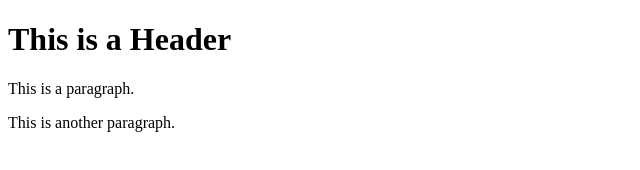
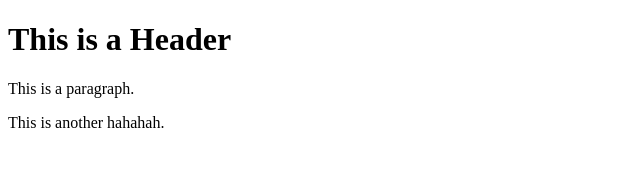
Before and after one commit to raulbarriga/git-test, a website: page index.html in a window 1280 px wide. Shown: the full height of the page, 0-640 px from the left. Drawn offline with Linux system fonts and the light colour scheme.

```diff
--- a/index.html
+++ b/index.html
@@ -3,6 +3,6 @@
     <body>
         <h1>This is a Header</h1>
         <p>This is a paragraph.</p>
-        <p>This is another paragraph.</p>
+        <p>This is another hahahah.</p>
     </body>
 </html>
```
Also changed, not shown: package.json (added, +24 -0 lines), 2 other files.
